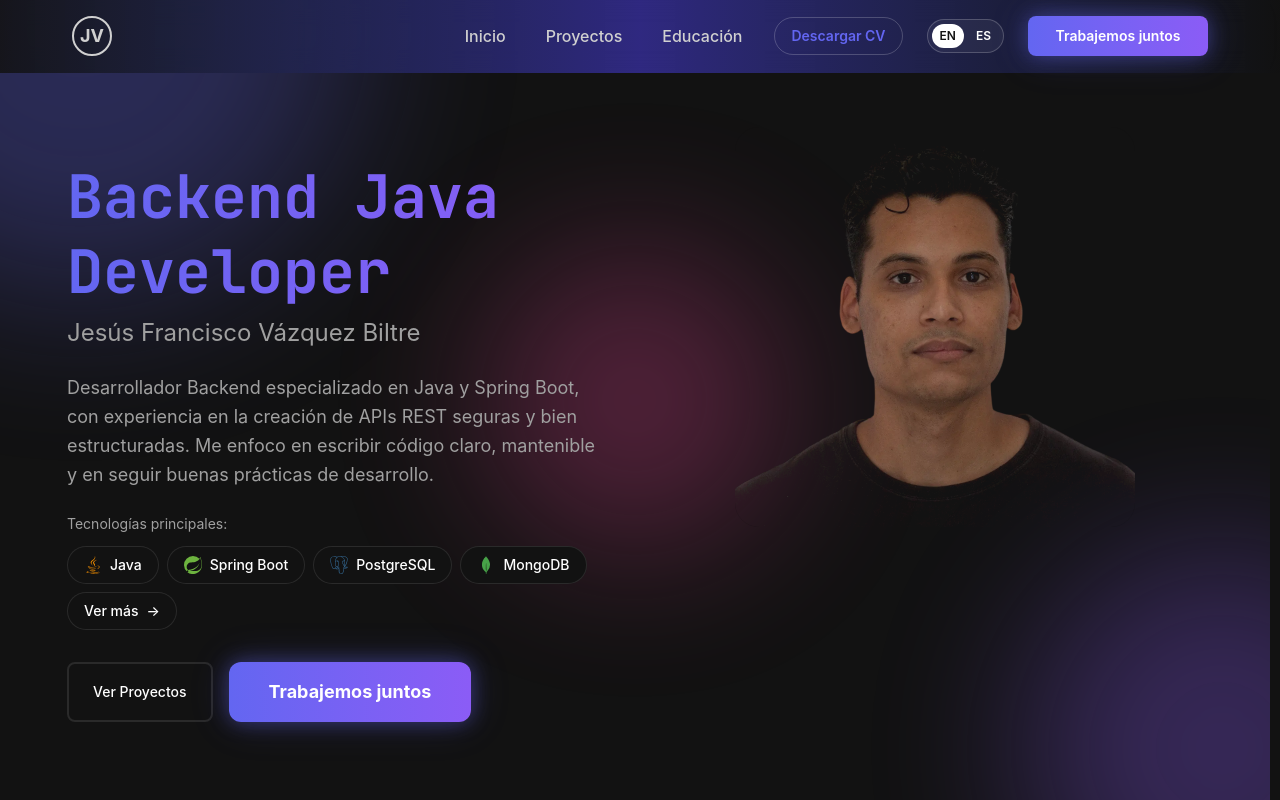
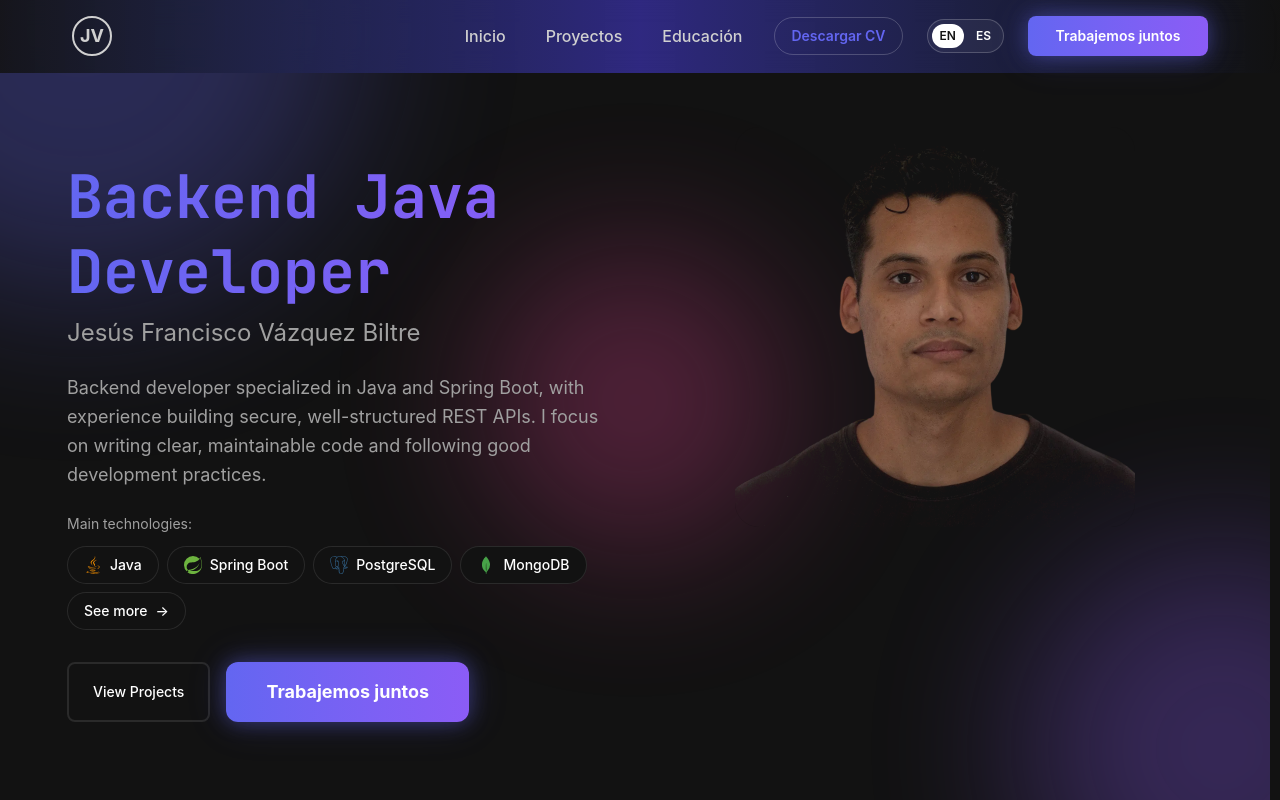
Before and after one commit to jesusfvb/portfolio, a React (Vite) app: page / in a window 1280 px wide. Shown: the top 800 px of the page. Built offline with nearby package versions, Linux system fonts and the light colour scheme.

Commit message:
feat(i18n): add hero section translations and integrate with Hero component

```diff
--- a/src/application/i18n/locales/en.json
+++ b/src/application/i18n/locales/en.json
@@ -2,5 +2,14 @@
   "common": {
     "language": "Language",
     "contact": "Contact"
+  },
+  "hero": {
+    "title": "Backend Java Developer",
+    "name": "Jesús Francisco Vázquez Biltre",
+    "summary": "Backend developer specialized in Java and Spring Boot, with experience building secure, well-structured REST APIs. I focus on writing clear, maintainable code and following good development practices.",
+    "mainToolsLabel": "Main technologies:",
+    "viewMore": "See more",
+    "viewProjects": "View Projects",
+    "profileAlt": "Jesús Francisco Vázquez Biltre"
   }
 }
--- a/src/application/i18n/locales/es.json
+++ b/src/application/i18n/locales/es.json
@@ -2,5 +2,14 @@
   "common": {
     "language": "Idioma",
     "contact": "Contacto"
+  },
+  "hero": {
+    "title": "Backend Java Developer",
+    "name": "Jesús Francisco Vázquez Biltre",
+    "summary": "Desarrollador Backend especializado en Java y Spring Boot, con experiencia en la creación de APIs REST seguras y bien estructuradas. Me enfoco en escribir código claro, mantenible y en seguir buenas prácticas de desarrollo.",
+    "mainToolsLabel": "Tecnologías principales:",
+    "viewMore": "Ver más",
+    "viewProjects": "Ver Proyectos",
+    "profileAlt": "Jesús Francisco Vázquez Biltre"
   }
 }
--- a/src/presentation/features/home/components/Hero/Hero.tsx
+++ b/src/presentation/features/home/components/Hero/Hero.tsx
@@ -1,6 +1,7 @@
 import { getTechInfo } from "@/domain/services/icon.service";
 import { SkillBadge } from "../Skills/components";
 import { ContactButton } from "@/presentation/shared/ui/ContactButton";
+import { useTranslation } from "react-i18next";
 
 // Imagen optimizada desde public
 const profileImage = "/images/foto_de_perfil.webp";
@@ -10,6 +11,7 @@ interface HeroProps {
 }
 
 const Hero = ({ onOpenSkillsModal }: HeroProps) => {
+  const { t } = useTranslation();
   const scrollToSection = (id: string) => {
     const element = document.getElementById(id);
     if (element) {
@@ -44,23 +46,20 @@ const Hero = ({ onOpenSkillsModal }: HeroProps) => {
                 className="bg-linear-to-r from-[#6366f1] to-[#8b5cf6] bg-clip-text text-4xl leading-tight font-bold text-transparent md:text-5xl lg:text-6xl"
                 style={{ fontFamily: "'JetBrains Mono', monospace" }}
               >
-                Backend Java Developer
+                {t("hero.title")}
               </span>
               <span className="text-xl font-normal text-[#a0a0a0] md:text-2xl">
-                Jesús Francisco Vázquez Biltre
+                {t("hero.name")}
               </span>
             </h1>
             <p className="mb-6 max-w-[600px] text-lg leading-relaxed text-[#a0a0a0]">
-              Desarrollador Backend especializado en Java y Spring Boot,
-              con experiencia en la creación de APIs REST seguras y bien
-              estructuradas. Me enfoco en escribir código claro, mantenible y en
-              seguir buenas prácticas de desarrollo.
+              {t("hero.summary")}
             </p>
 
             {/* Resumen de herramientas */}
             <div className="mb-8">
               <p className="mb-3 text-sm text-[#a0a0a0]">
-                Tecnologías principales:
+                {t("hero.mainToolsLabel")}
               </p>
               <div className="flex flex-wrap items-center gap-2">
                 {mainTools.map((tool) => {
@@ -81,7 +80,7 @@ const Hero = ({ onOpenSkillsModal }: HeroProps) => {
                   onClick={onOpenSkillsModal}
                   className="group flex cursor-pointer items-center gap-2 rounded-full border border-[rgba(255,255,255,0.1)] bg-[#121212] px-4 py-2 text-sm font-medium text-white transition-all duration-300 hover:-translate-y-0.5 hover:border-transparent hover:bg-linear-to-r hover:from-[#6366f1] hover:to-[#8b5cf6] hover:text-white hover:shadow-[0_5px_15px_rgba(99,102,241,0.3)]"
                 >
-                  <span>Ver más</span>
+                  <span>{t("hero.viewMore")}</span>
                   <span className="transition-transform duration-300 group-hover:translate-x-1">
                     →
                   </span>
@@ -94,7 +93,7 @@ const Hero = ({ onOpenSkillsModal }: HeroProps) => {
                 className="font-inherit w-full cursor-pointer rounded-lg border-2 border-[rgba(255,255,255,0.1)] bg-transparent px-6 py-3 text-sm font-medium text-white transition-all duration-300 hover:border-[#6366f1] hover:bg-[#1a1a1a] md:w-auto"
                 onClick={() => scrollToSection("projects")}
               >
-                Ver Proyectos
+                {t("hero.viewProjects")}
               </button>
               <ContactButton
                 variant="large"
@@ -107,7 +106,7 @@ const Hero = ({ onOpenSkillsModal }: HeroProps) => {
               <div className="relative h-full w-full overflow-hidden rounded-3xl">
                 <img
                   src={profileImage}
-                  alt="Jesús Francisco Vázquez Biltre"
+                  alt={t("hero.profileAlt")}
                   loading="lazy"
                   className="relative h-full w-full object-cover opacity-85 mix-blend-lighten"
                 />
```
